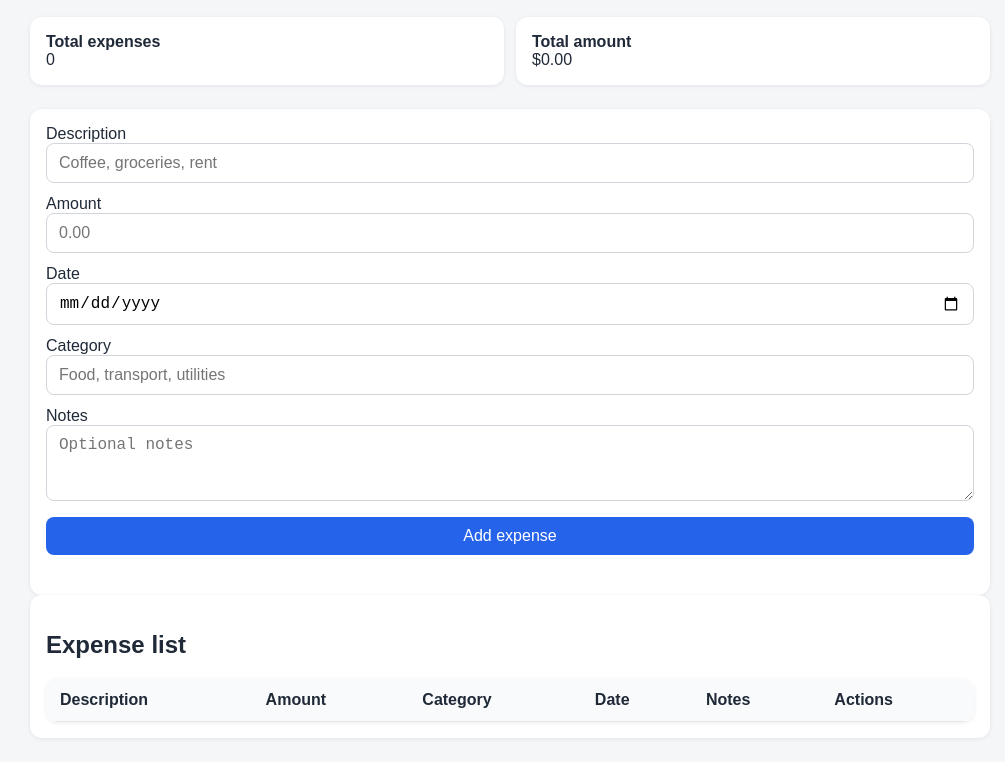
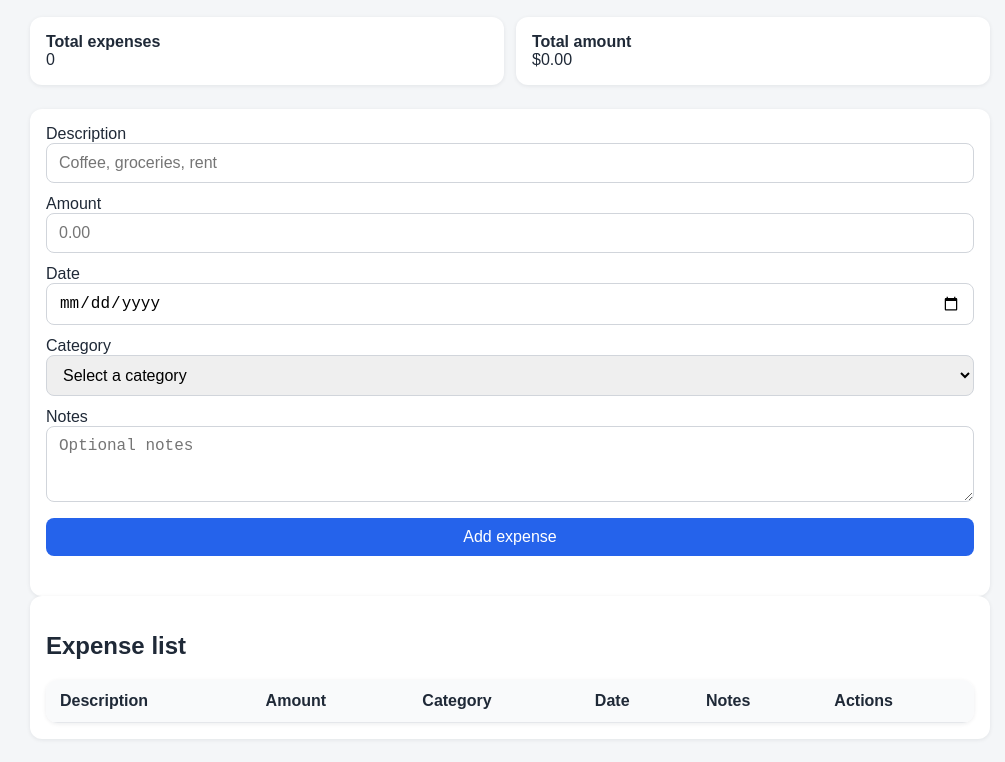
Before and after one commit to cvetelinamin/AI-Assisted-Development-Exam-Project, a website: page public/index.html in a window 1280 px wide. Shown: the part 98-860 px from the top of the page, without its empty margins (130-1135 px from the left). Drawn offline with Linux system fonts and the light colour scheme; no server answers.

Commit message:
feat: replace category input with a dropdown selection for improved user experience

```diff
--- a/public/index.html
+++ b/public/index.html
@@ -187,7 +187,17 @@
                 </label>
                 <label>
                     Category
-                    <input id="category" type="text" placeholder="Food, transport, utilities" required />
+                    <select id="category" required>
+                        <option value="">Select a category</option>
+                        <option value="Food">Food</option>
+                        <option value="Transport">Transport</option>
+                        <option value="Utilities">Utilities</option>
+                        <option value="Entertainment">Entertainment</option>
+                        <option value="Healthcare">Healthcare</option>
+                        <option value="Shopping">Shopping</option>
+                        <option value="Dining">Dining</option>
+                        <option value="Other">Other</option>
+                    </select>
                 </label>
                 <label>
                     Notes
```
